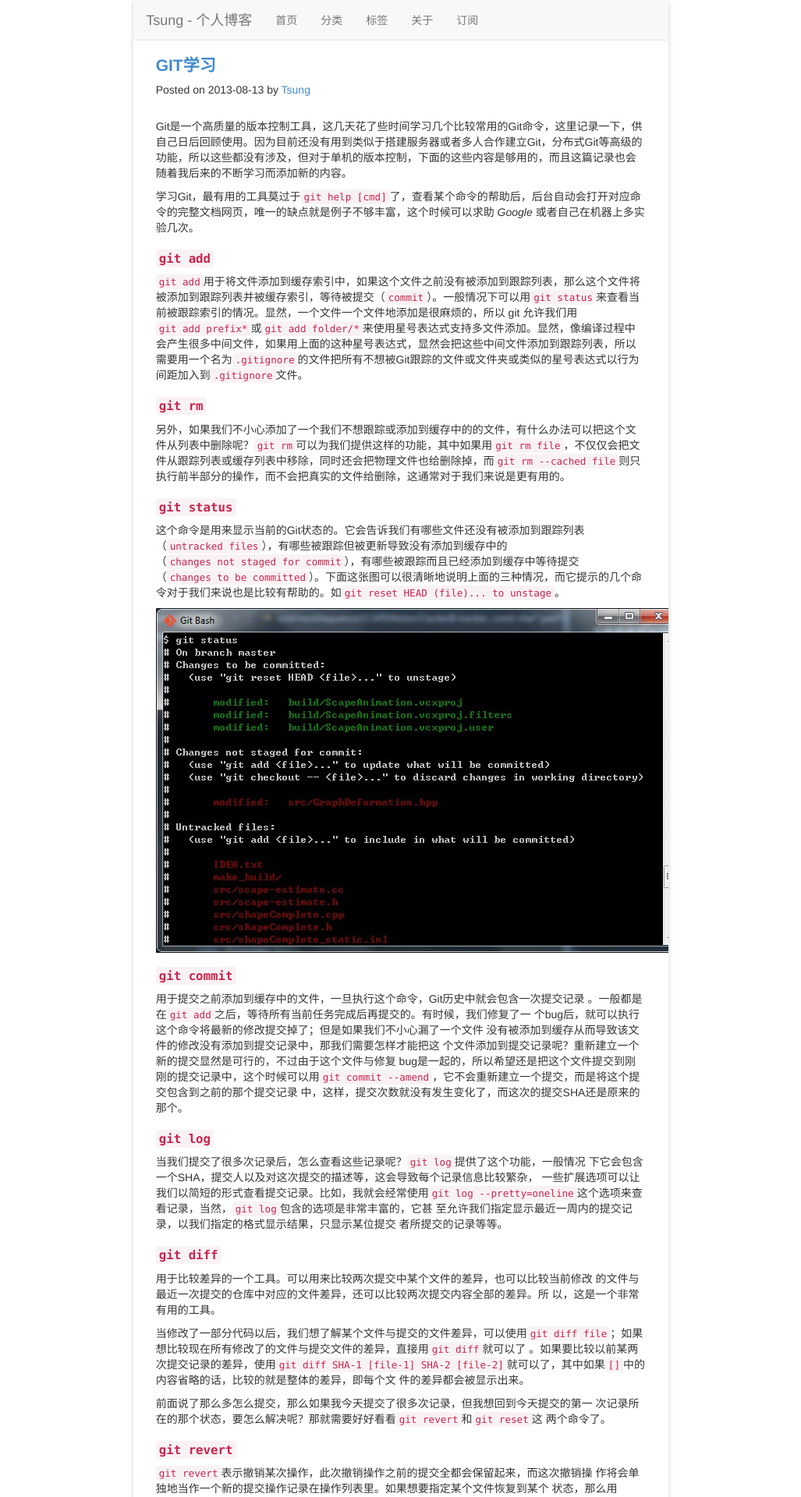
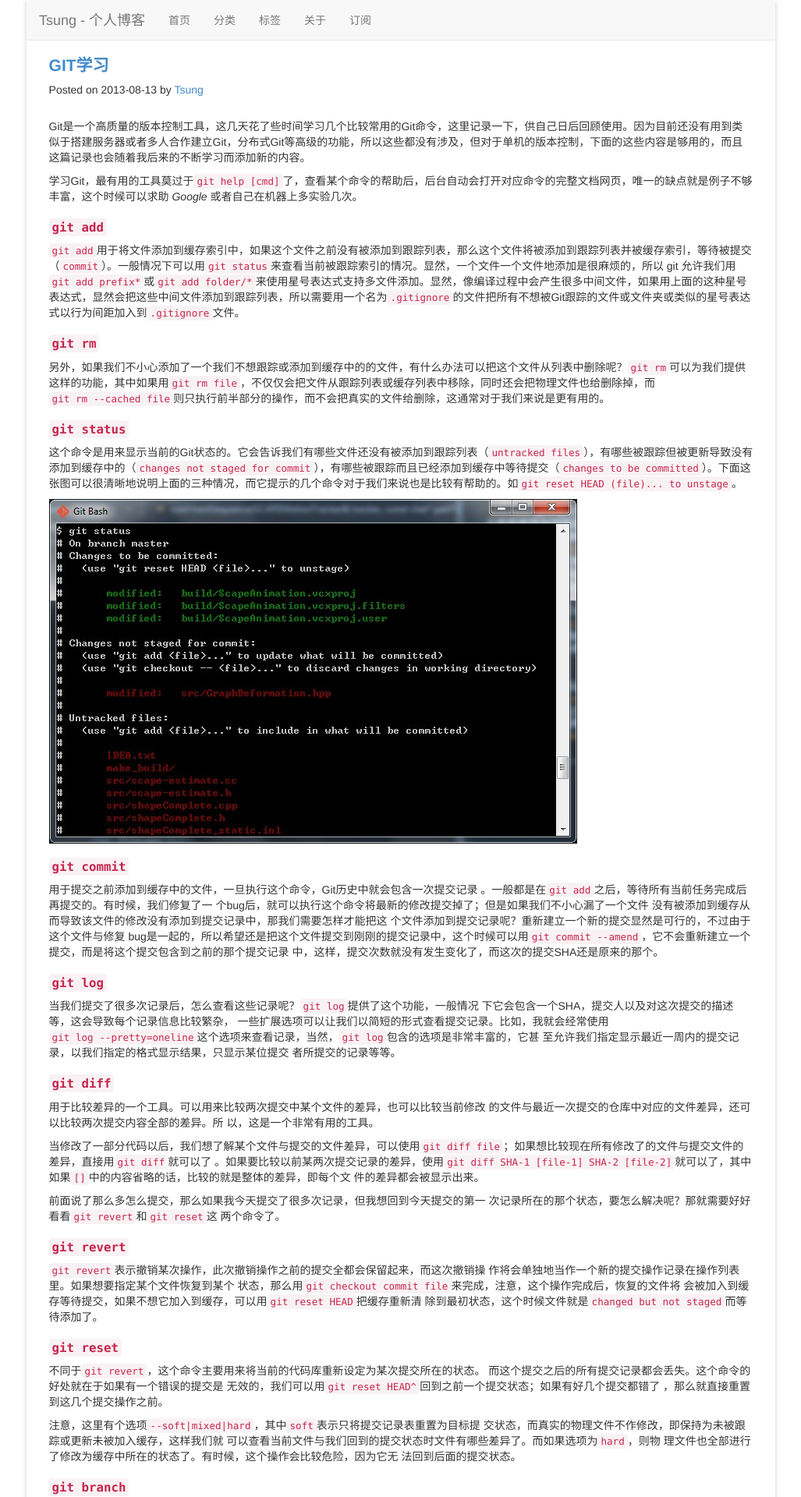
Before and after one commit to JiaxiangZheng/octman, a Jekyll site: the page built from _posts/2013/2013-08-13-note-git.md, in a window 1280 px wide. Shown: the top 1920 px of the page at 78% size, without its empty margins (126-1153 px from the left). Built offline with Jekyll 4.4.1, drawn with Linux system fonts in a browser that asks for light colours; comment, search, counter and statistics services are not loaded.

Commit message:
adjust css property for mobile platform

```diff
--- a/media/css/style.css
+++ b/media/css/style.css
@@ -2,9 +2,6 @@
   background: none repeat scroll 0 0 #D0E8F4; }
 
 @media (min-width: 960px) {
-  body {
-    margin: auto 100px; }
-
   body .site {
     /* margin-top: 48px; */
     /* margin-top: 3.428571429rem; */
@@ -15,7 +12,6 @@
   body .site {
     margin: 0 auto;
     max-width: 960px;
-    max-width: 68.571428571rem;
     overflow: hidden; } }
 .site {
   background-color: #fff; }
@@ -44,6 +40,11 @@
   font-size: 1.0em;
   margin: 0.75em 0px 0.75em 0; }
 
+img {
+  outline: 0;
+  max-width: 100%;
+  height: auto; }
+
 .navbar.navbar-default {
   border: 1px solid transparent;
   border-bottom: #e7e7e7 solid 1px; }
```
Also changed, not shown: media/css/style.scss (+5 -6 lines).
